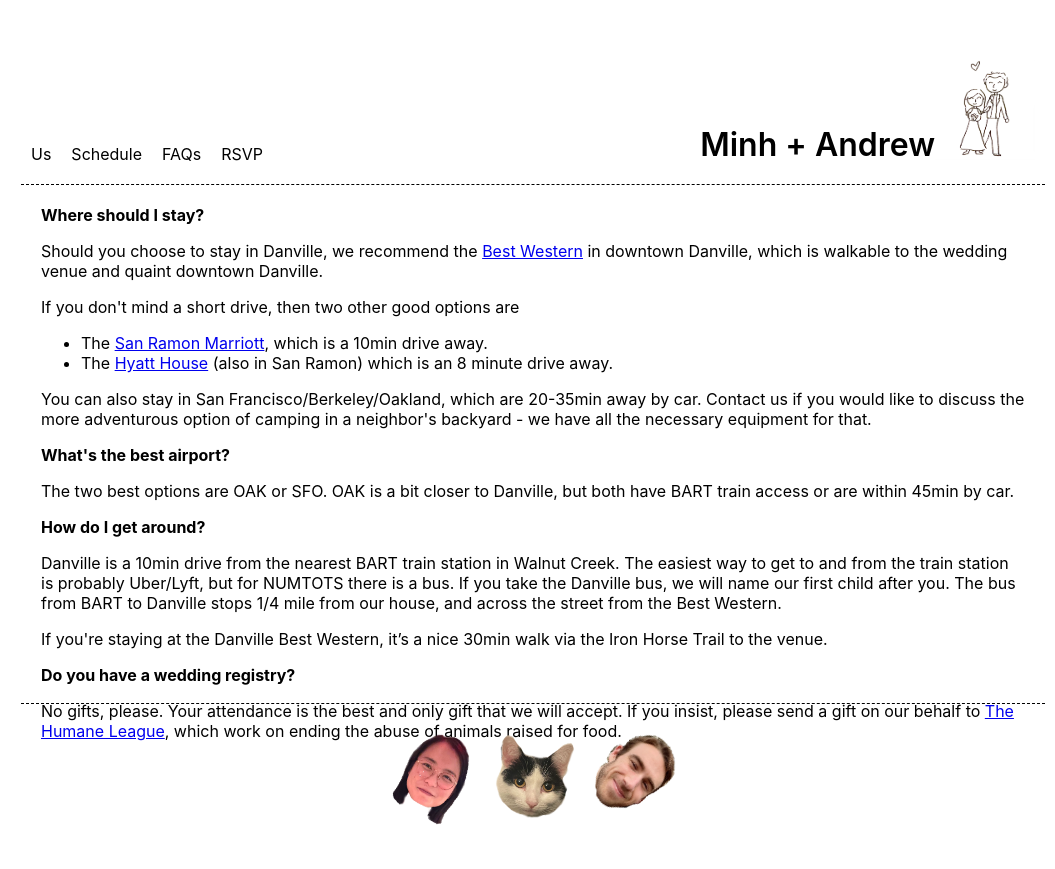
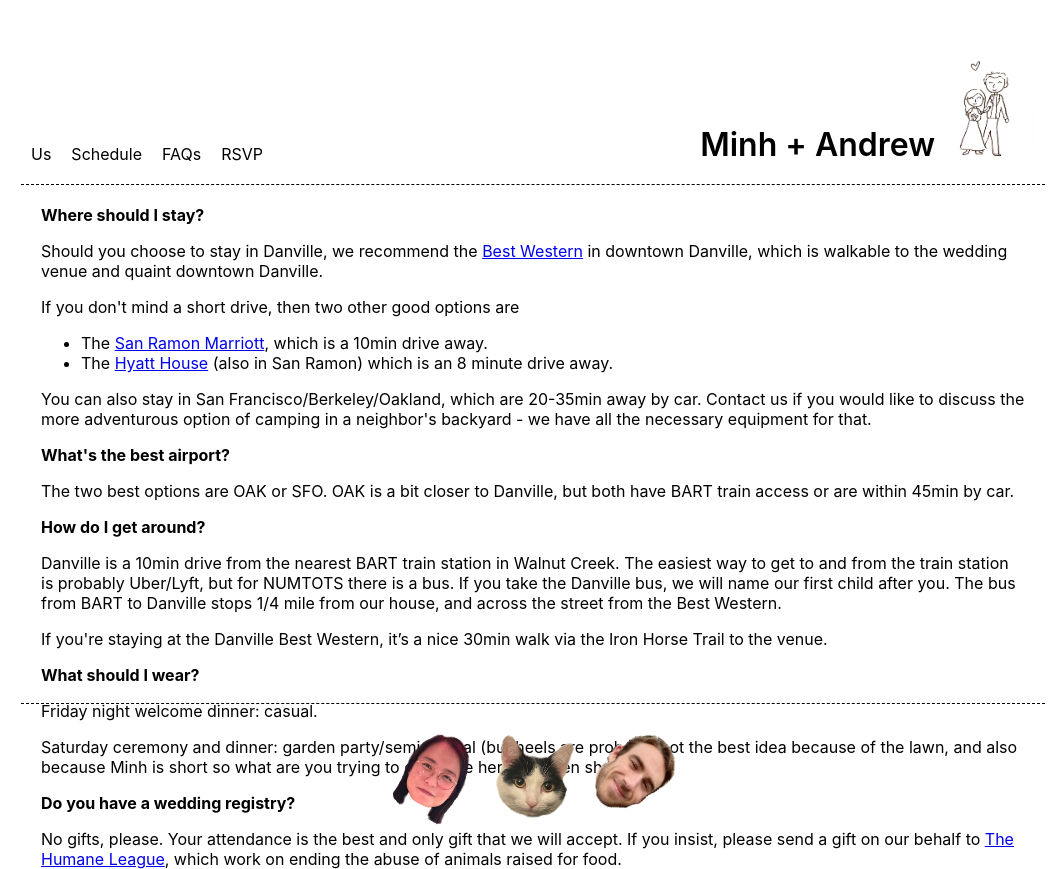
Before and after one commit to anotherminh/minhdrew, a React (Create React App) app: page /faqs in a window 1280 px wide. Shown: the whole page, without its empty margins (107-1162 px from the left). Before the commit the page ends 842 px from the top, so only its background shows below. Built offline with nearby package versions, Linux system fonts and the light colour scheme.

Commit message:
Add dress code

```diff
--- a/src/components/FAQs.js
+++ b/src/components/FAQs.js
@@ -68,6 +68,15 @@ export const FAQs = () => {
             walk via the Iron Horse Trail to the venue.
           </p>
         </FAQSection>
+        <FAQSection title="What should I wear?">
+          <p>Friday night welcome dinner: casual.</p>
+          <p>
+            Saturday ceremony and dinner: garden party/semi-formal (but heels
+            are probably not the best idea because of the lawn, and also because
+            Minh is short so what are you trying to do, make her look even
+            shorter?).
+          </p>
+        </FAQSection>
         <FAQSection title="Do you have a wedding registry?">
           <p>
             No gifts, please. Your attendance is the best and only gift that we
```
